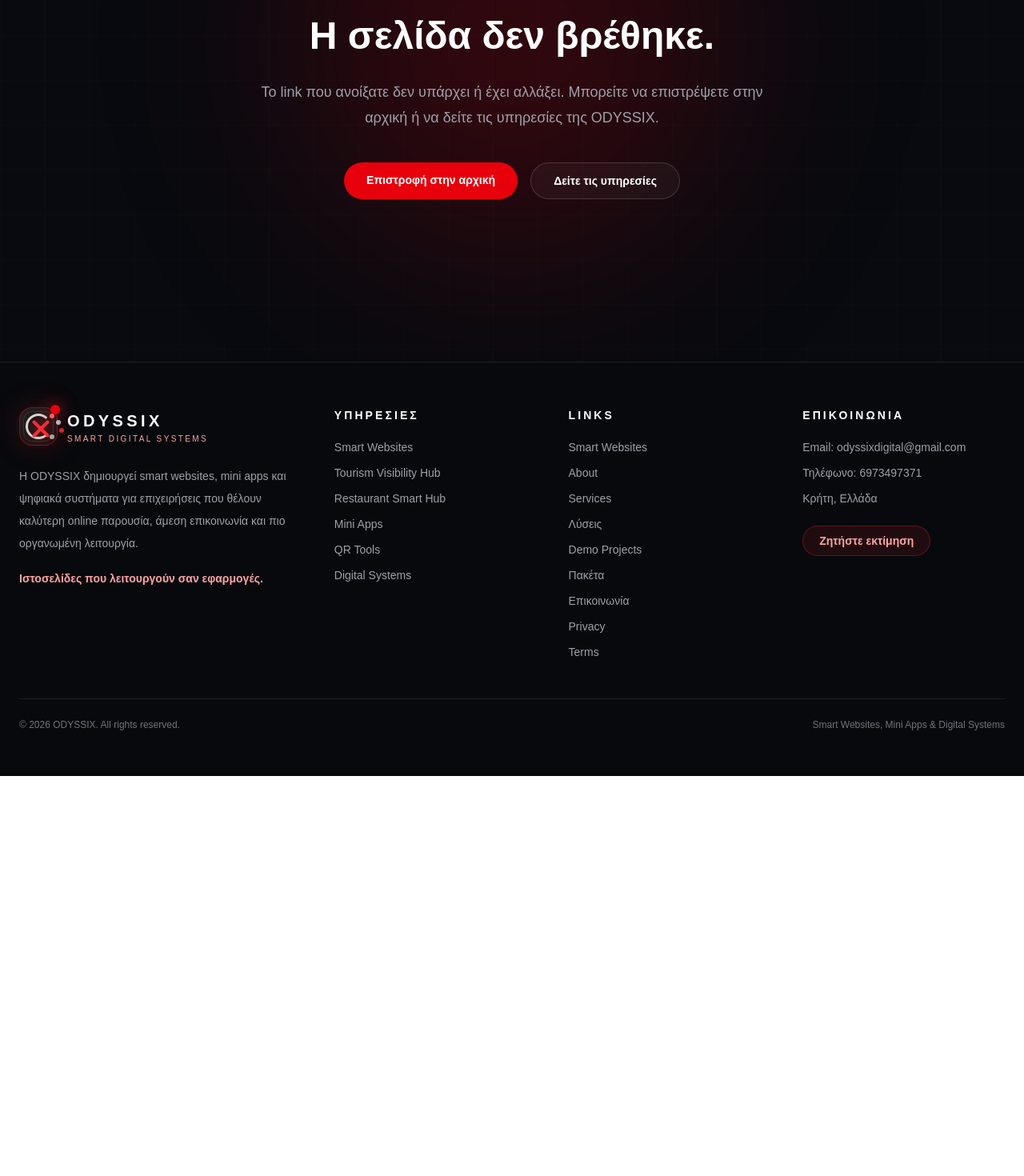
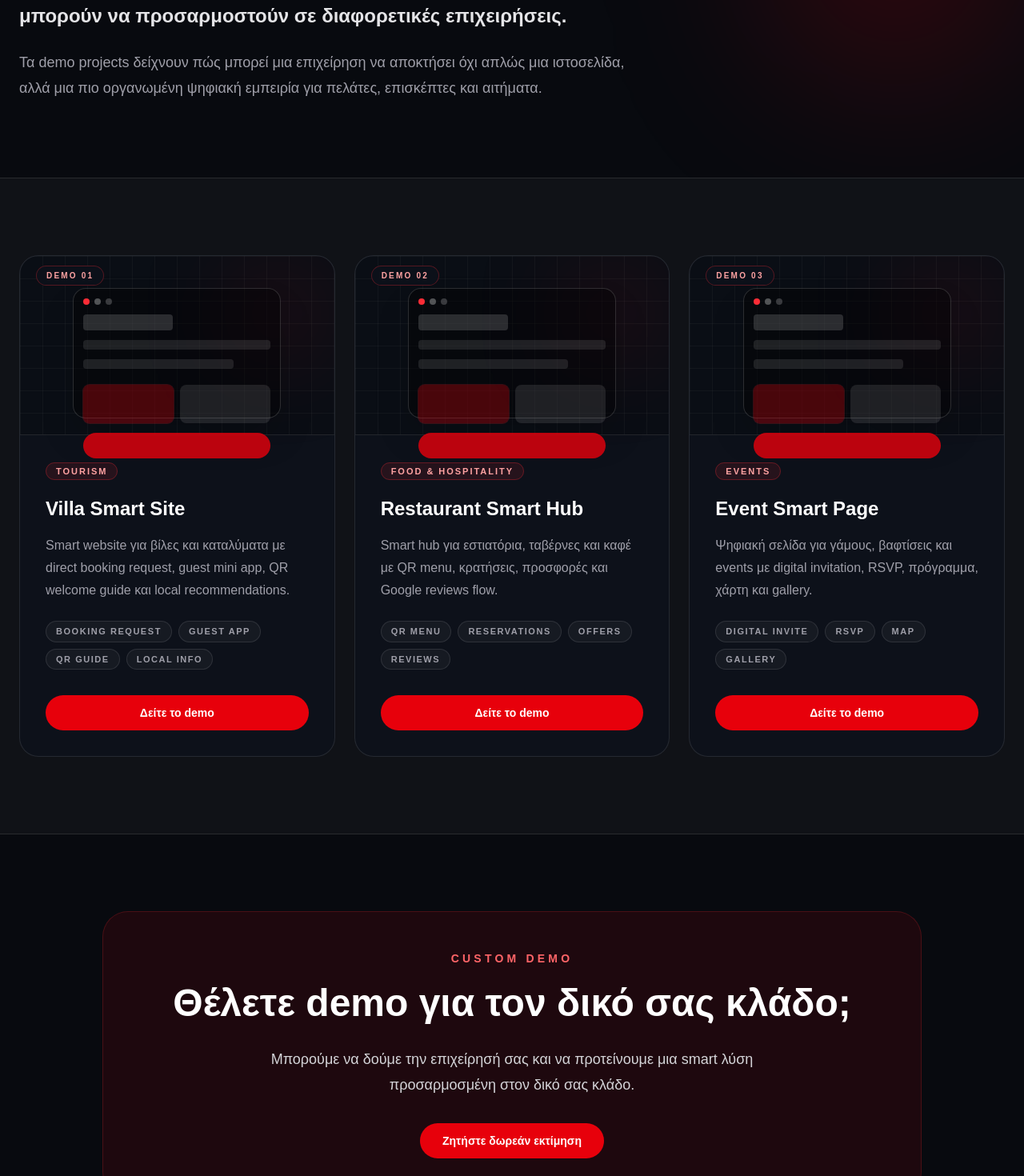
Before and after one commit to OdyssiX/odyssix-site, a Next.js app: page /demos in a window 1280 px wide. Before the commit this address had no page. Shown: the part 348-1818 px from the top of the page at 80% size. Before the commit the page ends 1318 px from the top, so only its background shows below. Built offline with nearby package versions, Linux system fonts and the light colour scheme.

Commit message:
Add Demos index page

```diff
--- /dev/null
+++ b/app/demos/page.tsx
@@ -0,0 +1,163 @@
+import type { Metadata } from "next";
+import Header from "../../components/Header";
+import Footer from "../../components/Footer";
+
+export const metadata: Metadata = {
+  title: "Demo Projects",
+  description:
+    "Demo projects της ODYSSIX για smart websites, tourism hubs, restaurant hubs και event smart pages.",
+};
+
+const demos = [
+  {
+    title: "Villa Smart Site",
+    label: "Tourism",
+    href: "/demos/villa-smart-site",
+    text: "Smart website για βίλες και καταλύματα με direct booking request, guest mini app, QR welcome guide και local recommendations.",
+    features: ["Booking Request", "Guest App", "QR Guide", "Local Info"],
+  },
+  {
+    title: "Restaurant Smart Hub",
+    label: "Food & Hospitality",
+    href: "/demos/restaurant-smart-hub",
+    text: "Smart hub για εστιατόρια, ταβέρνες και καφέ με QR menu, κρατήσεις, προσφορές και Google reviews flow.",
+    features: ["QR Menu", "Reservations", "Offers", "Reviews"],
+  },
+  {
+    title: "Event Smart Page",
+    label: "Events",
+    href: "/demos/event-smart-page",
+    text: "Ψηφιακή σελίδα για γάμους, βαφτίσεις και events με digital invitation, RSVP, πρόγραμμα, χάρτη και gallery.",
+    features: ["Digital Invite", "RSVP", "Map", "Gallery"],
+  },
+];
+
+export default function DemosPage() {
+  return (
+    <main className="min-h-screen bg-[#080A0F] text-white">
+      <Header />
+
+      <section className="relative mx-auto max-w-7xl overflow-hidden px-5 pb-20 pt-40 md:px-6 md:pb-24">
+        <div className="absolute right-0 top-32 h-80 w-80 rounded-full bg-red-600/20 blur-[110px]" />
+
+        <div className="relative z-10 max-w-4xl">
+          <p className="text-sm font-semibold uppercase tracking-[0.3em] text-red-400">
+            Demo Projects
+          </p>
+
+          <h1 className="mt-5 text-4xl font-black leading-tight tracking-tight md:text-7xl">
+            Demo λύσεις της ODYSSIX
+          </h1>
+
+          <p className="mt-6 max-w-3xl text-2xl font-semibold leading-9 text-zinc-200">
+            Δείτε παραδείγματα smart websites και digital systems που μπορούν
+            να προσαρμοστούν σε διαφορετικές επιχειρήσεις.
+          </p>
+
+          <p className="mt-6 max-w-3xl text-lg leading-8 text-zinc-400">
+            Τα demo projects δείχνουν πώς μπορεί μια επιχείρηση να αποκτήσει
+            όχι απλώς μια ιστοσελίδα, αλλά μια πιο οργανωμένη ψηφιακή εμπειρία
+            για πελάτες, επισκέπτες και αιτήματα.
+          </p>
+        </div>
+      </section>
+
+      <section className="border-y border-white/10 bg-white/[0.03] px-5 py-20 md:px-6 md:py-24">
+        <div className="mx-auto max-w-7xl">
+          <div className="grid gap-6 lg:grid-cols-3">
+            {demos.map((demo, index) => (
+              <article
+                key={demo.title}
+                className="group overflow-hidden rounded-3xl border border-white/10 bg-[#0D111A] transition hover:-translate-y-1 hover:border-red-500/40 hover:bg-white/[0.04]"
+              >
+                <div className="relative h-56 border-b border-white/10 bg-black/20 p-5 pt-10">
+                  <div className="absolute inset-0 bg-[linear-gradient(to_right,rgba(255,255,255,0.035)_1px,transparent_1px),linear-gradient(to_bottom,rgba(255,255,255,0.035)_1px,transparent_1px)] bg-[size:28px_28px]" />
+                  <div className="absolute right-6 top-6 h-24 w-24 rounded-full bg-red-600/20 blur-3xl" />
+
+                  <div className="absolute left-5 top-3 z-10 rounded-full border border-red-500/30 bg-[#0D111A]/90 px-3 py-1 text-[10px] font-bold uppercase tracking-[0.22em] text-red-300 backdrop-blur">
+                    Demo 0{index + 1}
+                  </div>
+
+                  <div className="relative mx-auto h-full max-w-[260px] rounded-2xl border border-white/15 bg-black/40 p-3 shadow-2xl">
+                    <div className="mb-3 flex items-center gap-1.5">
+                      <span className="h-2 w-2 rounded-full bg-red-500" />
+                      <span className="h-2 w-2 rounded-full bg-white/30" />
+                      <span className="h-2 w-2 rounded-full bg-white/20" />
+                    </div>
+
+                    <div className="space-y-3">
+                      <div className="h-5 w-28 rounded bg-white/15" />
+                      <div className="h-3 w-full rounded bg-white/10" />
+                      <div className="h-3 w-4/5 rounded bg-white/10" />
+
+                      <div className="grid grid-cols-2 gap-2 pt-2">
+                        <div className="h-12 rounded-lg bg-red-600/30 ring-1 ring-red-500/20" />
+                        <div className="h-12 rounded-lg bg-white/10" />
+                      </div>
+
+                      <div className="h-8 rounded-full bg-red-600/80" />
+                    </div>
+                  </div>
+                </div>
+
+                <div className="p-6 md:p-8">
+                  <span className="rounded-full border border-red-500/30 bg-red-500/10 px-3 py-1 text-[11px] font-bold uppercase tracking-[0.18em] text-red-300">
+                    {demo.label}
+                  </span>
+
+                  <h2 className="mt-5 text-2xl font-bold">{demo.title}</h2>
+
+                  <p className="mt-4 leading-7 text-zinc-400">{demo.text}</p>
+
+                  <div className="mt-6 flex flex-wrap gap-2">
+                    {demo.features.map((feature) => (
+                      <span
+                        key={feature}
+                        className="rounded-full border border-white/10 bg-white/[0.04] px-3 py-1 text-[11px] font-semibold uppercase tracking-[0.14em] text-zinc-400"
+                      >
+                        {feature}
+                      </span>
+                    ))}
+                  </div>
+
+                  <a
+                    href={demo.href}
+                    className="mt-8 inline-flex w-full justify-center rounded-full bg-red-600 px-6 py-3 text-sm font-bold text-white transition hover:bg-red-500"
+                  >
+                    Δείτε το demo
+                  </a>
+                </div>
+              </article>
+            ))}
+          </div>
+        </div>
+      </section>
+
+      <section className="px-5 py-20 md:px-6 md:py-24">
+        <div className="mx-auto max-w-5xl rounded-[2rem] border border-red-500/20 bg-red-600/10 p-8 text-center md:p-12">
+          <p className="text-sm font-semibold uppercase tracking-[0.3em] text-red-400">
+            Custom demo
+          </p>
+
+          <h2 className="mt-4 text-3xl font-bold leading-tight md:text-5xl">
+            Θέλετε demo για τον δικό σας κλάδο;
+          </h2>
+
+          <p className="mx-auto mt-6 max-w-2xl text-lg leading-8 text-zinc-300">
+            Μπορούμε να δούμε την επιχείρησή σας και να προτείνουμε μια smart
+            λύση προσαρμοσμένη στον δικό σας κλάδο.
+          </p>
+
+          <a
+            href="/#contact"
+            className="mt-8 inline-flex rounded-full bg-red-600 px-7 py-3 text-sm font-bold text-white transition hover:bg-red-500"
+          >
+            Ζητήστε δωρεάν εκτίμηση
+          </a>
+        </div>
+      </section>
+
+      <Footer />
+    </main>
+  );
+}
--- a/app/sitemap.ts
+++ b/app/sitemap.ts
@@ -7,6 +7,7 @@
     "",
     "/about",
     "/services",
+    "/demos",
     "/privacy",
     "/terms",
     "/demos/villa-smart-site",
--- a/components/Footer.tsx
+++ b/components/Footer.tsx
@@ -14,7 +14,7 @@
   { label: "About", href: "/about" },
   { label: "Services", href: "/services" },
   { label: "Λύσεις", href: "/#solutions" },
-  { label: "Demo Projects", href: "/#demos" },
+  { label: "Demo Projects", href: "/demos" },
   { label: "Πακέτα", href: "/#packages" },
   { label: "Επικοινωνία", href: "/#contact" },
   { label: "Privacy", href: "/privacy" },
--- a/components/Header.tsx
+++ b/components/Header.tsx
@@ -5,7 +5,7 @@
   { label: "Smart Websites", href: "/#smart" },
   { label: "Υπηρεσίες", href: "/services" },
   { label: "Για την ODYSSIX", href: "/about" },
-  { label: "Demos", href: "/#demos" },
+  { label: "Demos", href: "/demos" },
   { label: "Πακέτα", href: "/#packages" },
 ];
 
```
